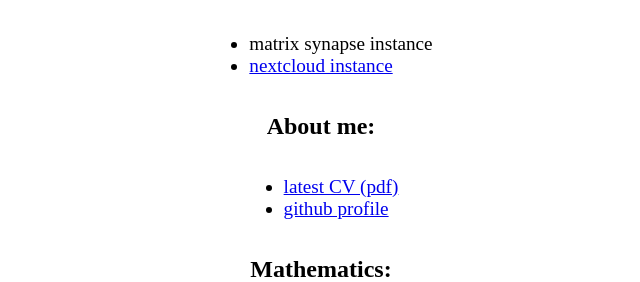
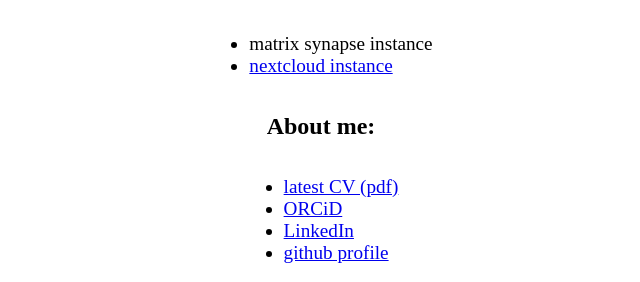
Before and after one commit to thwmakos/thwmakos.xyz, a plain HTML site: page index.html in a window 1280 px wide. Shown: the part 518-800 px from the top of the page, without its empty margins (319-959 px from the left). Drawn offline with Linux system fonts and the light colour scheme.

Commit message:
add profile links

```diff
--- a/index.html
+++ b/index.html
@@ -28,6 +28,8 @@
 	<h2> About me: </h2>
 	<ul>
 		<li><a href="./files/cv3.pdf">latest CV (pdf)</a></li>
+		<li><a href="https://orcid.org/0000-0002-5445-162X">ORCiD</a></li>
+		<li><a href="https://www.linkedin.com/in/thomas-zacharis">LinkedIn</a></li>
 		<li><a href="https://github.com/thwmakos">github profile</a></li>
 	</ul>
 
```
